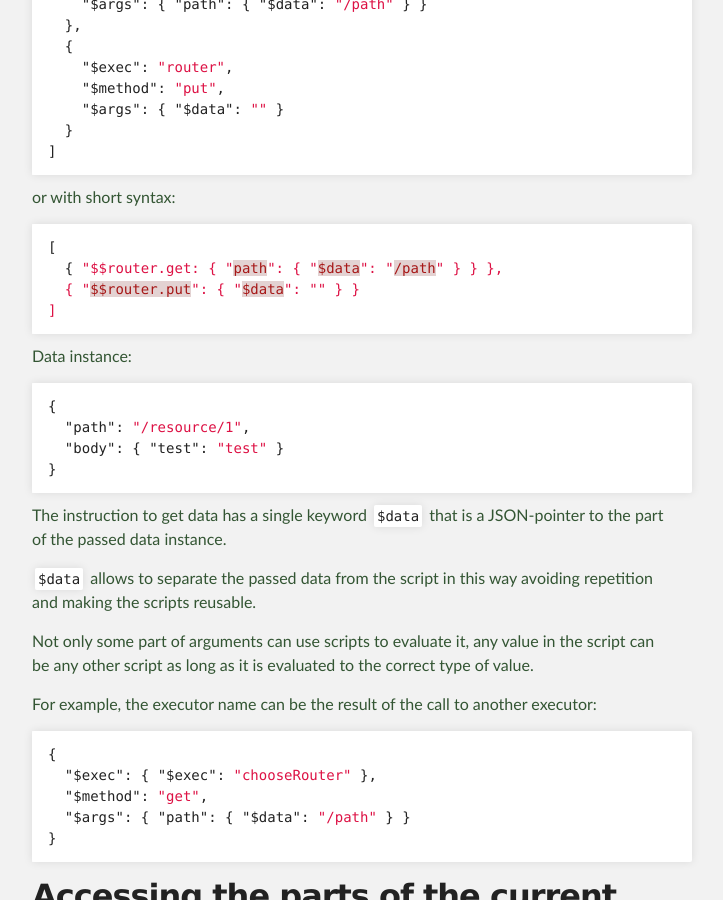
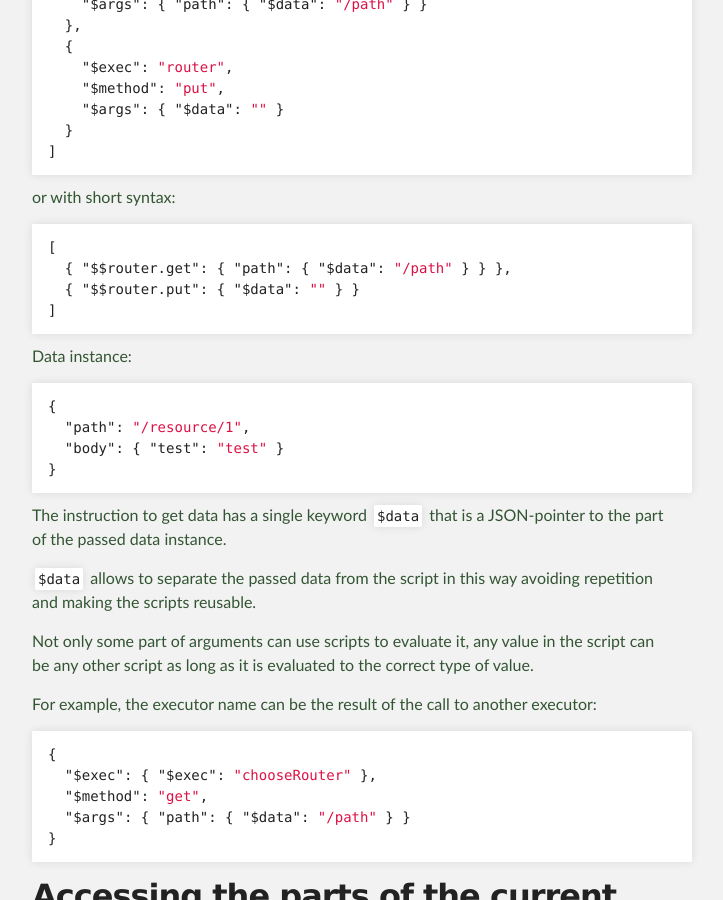
Before and after one commit to JSONScript/jsonscript, a Jekyll site: the page built from language.md, in a window 1280 px wide and 900 px high, scrolled down 5645 px. Shown: the whole window, without its empty margins (288-1011 px from the left). Built offline with Jekyll 4.4.1, drawn with Linux system fonts in a browser that asks for light colours.

````diff
--- a/language.md
+++ b/language.md
@@ -249,7 +249,7 @@ or with short syntax:
 
 ```json
 [
-  { "$$router.get: { "path": { "$data": "/path" } } },
+  { "$$router.get": { "path": { "$data": "/path" } } },
   { "$$router.put": { "$data": "" } }
 ]
 ```
@@ -487,7 +487,7 @@ or with short syntax:
 ```json
 [
   {
-    "$func": { "$$router.get" { "path": { "$data": "/path" } } },
+    "$func": { "$$router.get": { "path": { "$data": "/path" } } },
     "$name": "getRes",
     "$args": [ "path" ]
   },
@@ -629,7 +629,7 @@ Defined operations:
 | lesser       |"$<" |true if arguments are ascending|
 | lesserEqual  |"$<="|true if arguments are not descending|
 | and          |"$&&"|true if all arguments are true|
-| or           |"$||"|true if one or more arguments are true and the rest are false|
+| or           |"$\|\|"|true if one or more arguments are true and the rest are false|
 | xor          |"$^^"|true if exactly one argument is true and others are false|
 | not          |"$!" |negates boolean value|
 
````
